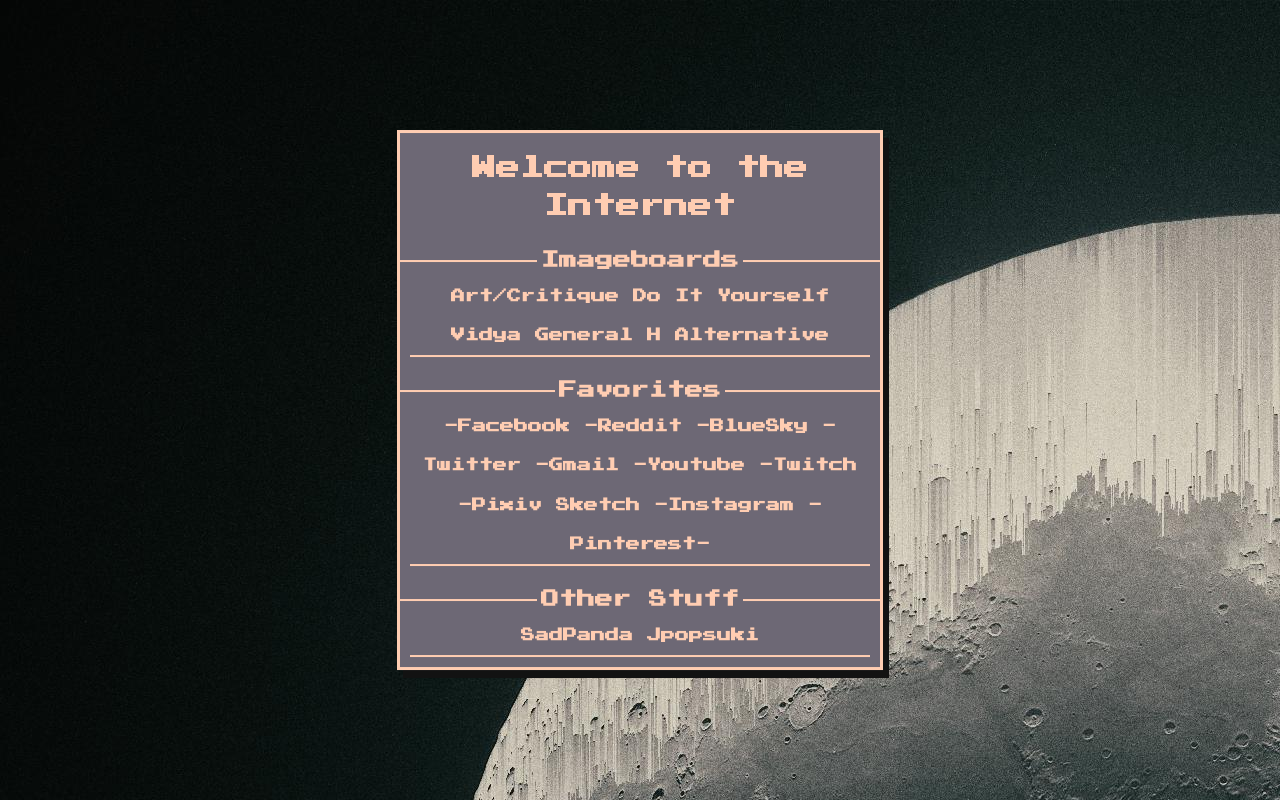
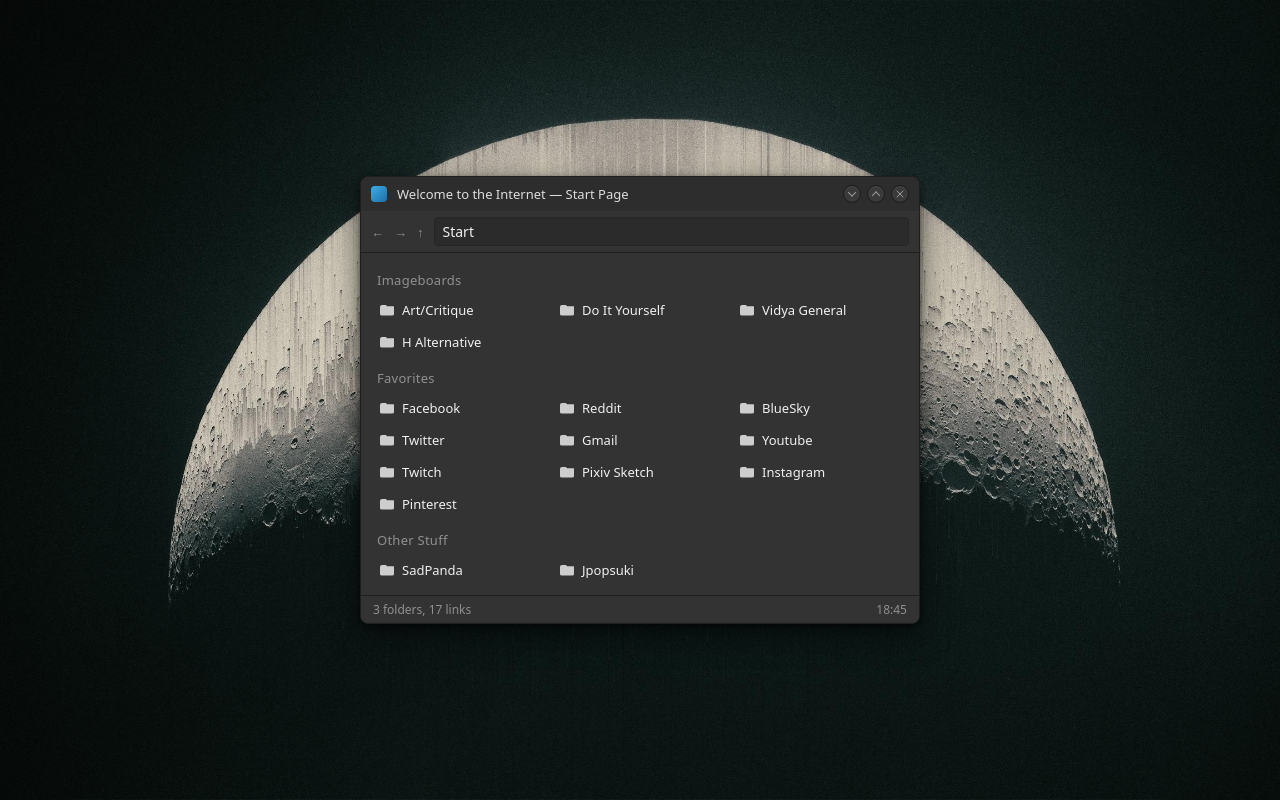
Before and after one commit to Ahegao/SOCStartpage, a plain HTML site: page index.html in a window 1280 px wide. Drawn offline with Linux system fonts and the light colour scheme.

Commit message:
Add files via upload

```diff
--- a/css/style.css
+++ b/css/style.css
@@ -1,90 +1,192 @@
-@font-face {
-	font-family: "Press Start 2P";
-	src: url(../fonts/PressStart2P.ttf);
+/* KDE Plasma (Breeze Dark-style) look: matches a Dolphin window on a lunar wallpaper */
+
+:root {
+	--titlebar:   #2d2d2d;   /* window titlebar / sidebar */
+	--surface:    #333333;   /* main view */
+	--surface-hi: #3b3b3b;   /* hover / selected row */
+	--border:     #1f1f1f;
+	--text:       #eff0f1;
+	--text-dim:   #8e9092;
+	--accent:     #3daee9;   /* Plasma focus blue (used sparingly) */
+	--radius:     8px;
+	--font: "Noto Sans", "Open Sans", "Oxygen", "Segoe UI", system-ui, sans-serif;
 }
 
-body{
-	background-image: url(../img/bg.jpg);
-	/*background-color: #202124;*/
-	font-family: "Press Start 2P", sans-serif;
+* { box-sizing: border-box; }
+
+html, body { height: 100%; margin: 0; }
+
+body {
+	background: #000 url(../img/bg.jpg) center / cover no-repeat fixed;
+	font-family: var(--font);
+	font-size: 14px;
+	color: var(--text);
 }
 
-.clock-container{
-	text-align: center;
-	color: #ccc;
-	border-style: double;
-	margin: 0 33.33%;
-	padding: 10px 0;
-}
-
-.container1{
+/* ---------- Window ---------- */
+.window {
 	position: fixed;
 	top: 50%;
 	left: 50%;
 	transform: translate(-50%, -50%);
-	background: #6D6875;
-	max-width: 480px;
-	border-style: solid;
-	/*border-radius: 4px;  --- round corners ---*/
-	border-color: #FFCDB2;
-	box-shadow: 6px 8px #121212;
+	width: min(560px, calc(100vw - 24px));
+	max-height: calc(100vh - 24px);
+	display: flex;
+	flex-direction: column;
+	background: var(--surface);
+	border: 1px solid var(--border);
+	border-radius: var(--radius);
+	box-shadow: 0 10px 30px rgba(0, 0, 0, .6), 0 2px 6px rgba(0, 0, 0, .5);
+	overflow: hidden;
 }
 
-h1{
-	color: #FFCDB2;
-	text-align: center;
-	font-size: 24px;
-	line-height: 1.6;
+/* ---------- Titlebar ---------- */
+.titlebar {
+	display: flex;
+	align-items: center;
+	gap: 10px;
+	padding: 0 10px;
+	height: 34px;
+	background: var(--titlebar);
+	flex: none;
 }
 
-h2 span{
-	position: relative;
-	bottom: -9px;
-	background: #6D6875;
-	padding: 0 4px;
+.titlebar .app-icon {
+	width: 16px; height: 16px;
+	border-radius: 4px;
+	background: linear-gradient(135deg, #3daee9, #1d6fa5);
 }
 
-h2{
-	border-bottom: 2px solid #FFCDB2;
-	color: #FFCDB2;
-	/* margin: 10px 10px; */
-	text-align: center;
-	font-size: 18px;
-
+.titlebar h1 {
+	flex: 1;
+	margin: 0;
+	font-size: 13px;
+	font-weight: 400;
+	color: var(--text);
+	opacity: .9;
 }
 
-h3{
-	border-bottom: 2px solid #FFCDB2;
-	color: #FFCDB2;
-	margin: 10px 10px;
-	text-align: center;
-	font-size: 14px;
-	line-height: 2.8;
-}
-/*
-.box{
-	margin: 24px auto;
-	background-color: #000000;
-	border-style: solid;
-	border-radius: 4px;  --- round corners ---
-	border-color: #ffffff;
+.wbtns { display: flex; gap: 6px; }
 
-} */
-a{
-	color: #FFCDB2;
-	padding: 4px 0;
-	font-size: 14px;
-	text-decoration: none;
+.wbtns span {
+	width: 18px; height: 18px;
+	border-radius: 50%;
+	background: #3a3a3a;
+	border: 1px solid #1a1a1a;
+	box-shadow: inset 0 1px 0 rgba(255, 255, 255, .08);
+	position: relative;
 }
 
-lu{
-	padding: 2px;
+/* chevron glyphs: minimize, maximize, close */
+.wbtns span::after {
+	content: "";
+	position: absolute;
+	left: 50%; top: 50%;
+	width: 5px; height: 5px;
+	border-right: 1.5px solid #9a9a9a;
+	border-bottom: 1.5px solid #9a9a9a;
+	transform: translate(-50%, -75%) rotate(45deg);
+}
+.wbtns span:nth-child(2)::after { transform: translate(-50%, -25%) rotate(-135deg); }
+.wbtns span:nth-child(3)::after {
+	border: 0;
+	width: 10px; height: 10px;
+	background:
+		linear-gradient(45deg,  transparent 45%, #9a9a9a 45%, #9a9a9a 55%, transparent 55%),
+		linear-gradient(-45deg, transparent 45%, #9a9a9a 45%, #9a9a9a 55%, transparent 55%);
+	transform: translate(-50%, -50%) scale(.7);
 }
 
-li{
-	text-align: center;
-	list-style-type: none;
+/* ---------- Toolbar (location bar) ---------- */
+.toolbar {
+	display: flex;
+	align-items: center;
+	gap: 10px;
+	padding: 6px 10px;
+	background: var(--surface);
+	border-bottom: 1px solid var(--border);
+	flex: none;
+}
+
+.toolbar .crumb {
+	flex: 1;
+	padding: 4px 8px;
+	background: #2b2b2b;
+	border: 1px solid #262626;
+	border-radius: 4px;
+	color: var(--text);
+}
+
+.toolbar .tool { color: var(--text-dim); font-size: 13px; }
+
+/* ---------- Content ---------- */
+.content {
+	overflow-y: auto;
+	padding: 6px 10px 10px;
+	scrollbar-width: thin;
+	scrollbar-color: #555 transparent;
+}
+
+.box { margin-top: 10px; }
+
+/* "Places" / "Remote" / "Recent" style group headings */
+.box h2 {
+	margin: 0 0 4px;
+	padding: 2px 6px;
+	font-size: 13px;
+	font-weight: 300;
+	letter-spacing: .02em;
+	color: var(--text-dim);
+}
+
+.box h3 {
+	margin: 0;
+	display: grid;
+	grid-template-columns: repeat(auto-fill, minmax(150px, 1fr));
+	gap: 2px;
+	font-weight: 400;
+}
+
+a {
+	display: flex;
+	align-items: center;
+	gap: 8px;
+	padding: 5px 8px;
+	border-radius: 4px;
+	color: var(--text);
+	font-size: 13px;
 	text-decoration: none;
-	padding: 6px 2px;
-	margin: 6px 2px;
+	border: 1px solid transparent;
 }
+
+/* small Breeze-ish folder glyph */
+a::before {
+	content: "";
+	flex: none;
+	width: 14px; height: 11px;
+	border-radius: 2px;
+	background: #e8e8e8;
+	opacity: .85;
+	clip-path: polygon(0 0, 40% 0, 50% 15%, 100% 15%, 100% 100%, 0 100%);
+}
+
+a:hover {
+	background: var(--surface-hi);
+	border-color: rgba(61, 174, 233, .45);   /* Plasma hover/focus ring */
+}
+
+a:focus-visible { outline: 2px solid var(--accent); outline-offset: -2px; }
+
+/* ---------- Status bar ---------- */
+.statusbar {
+	display: flex;
+	justify-content: space-between;
+	padding: 5px 12px;
+	font-size: 12px;
+	color: var(--text-dim);
+	background: var(--surface);
+	border-top: 1px solid var(--border);
+	flex: none;
+}
+
+#clock { font-variant-numeric: tabular-nums; }
--- a/index.html
+++ b/index.html
@@ -1,35 +1,35 @@
 <!DOCTYPE html>
-<html lang="eng">
-<html>
+<html lang="en">
 
 <head>
-<!-- Start -->
 <meta charset="UTF-8" />
-<title>Welcome to the Internet</title> <!--remove prototype when finished-->
-
-<!-- CSS ref -->
+<meta name="viewport" content="width=device-width, initial-scale=1" />
+<title>Welcome to the Internet</title>
 <link href="css/style.css" rel="stylesheet" type="text/css">
 </head>
 
-<body onload="startTime()">
+<body>
 
+	<!-- Styled after a KDE Plasma / Dolphin window -->
+	<div class="window">
 
-
-	<div class="container1">
-
-		<div class="title1">
-			<h1 id="title">Welcome to the Internet</h1>
+		<div class="titlebar">
+			<span class="app-icon"></span>
+			<h1 id="title">Welcome to the Internet — Start Page</h1>
+			<div class="wbtns"><span></span><span></span><span></span></div>
 		</div>
 
-		<!-- Uncomment for clock---	<div class="clock-container">
-				<div class="clock" id="clock"></div>
-			</div> -->
+		<div class="toolbar">
+			<span class="tool">&larr;</span>
+			<span class="tool">&rarr;</span>
+			<span class="tool">&uarr;</span>
+			<span class="crumb">Start</span>
+		</div>
+
+		<div class="content">
 
 			<div class="box">
-			<h2>
-				<span>Imageboards</span>
-
-			</h2>
+				<h2>Imageboards</h2>
 				<h3>
 					<a href="https://boards.4chan.org/ic/">Art/Critique</a>
 					<a href="https://boards.4chan.org/diy/">Do It Yourself</a>
@@ -39,26 +39,24 @@
 			</div>
 
 			<div class="box">
-			<h2><span>Favorites</span></h2>
+				<h2>Favorites</h2>
 				<h3>
-				<a href="https://www.facebook.com/">-Facebook</a>
-				<a href="https://www.reddit.com/">-Reddit</a>
-				<a href="https://bsky.app/">-BlueSky</a>
-				<a href="https://twitter.com/">-Twitter</a>
-				<a href="https://mail.google.com/mail/u/0/#inbox">-Gmail</a>
-				<a href="https://www.youtube.com/feed/subscriptions">-Youtube</a>
-				<a href="https://www.twitch.tv/directory/following/games">-Twitch</a>
-				<a href="https://sketch.pixiv.net/lives">-Pixiv Sketch</a>
-				<!-- <a href="https://zenkit.com/c/PjPE6PZEy/art?v=70ZDJUh39A">-Zenkit-</a> -->
-				<a href="https://www.instagram.com/">-Instagram</a>
-				<a href="https://www.pinterest.com/">-Pinterest-</a>
-
+					<a href="https://www.facebook.com/">Facebook</a>
+					<a href="https://www.reddit.com/">Reddit</a>
+					<a href="https://bsky.app/">BlueSky</a>
+					<a href="https://twitter.com/">Twitter</a>
+					<a href="https://mail.google.com/mail/u/0/#inbox">Gmail</a>
+					<a href="https://www.youtube.com/feed/subscriptions">Youtube</a>
+					<a href="https://www.twitch.tv/directory/following/games">Twitch</a>
+					<a href="https://sketch.pixiv.net/lives">Pixiv Sketch</a>
+					<!-- <a href="https://zenkit.com/c/PjPE6PZEy/art?v=70ZDJUh39A">Zenkit</a> -->
+					<a href="https://www.instagram.com/">Instagram</a>
+					<a href="https://www.pinterest.com/">Pinterest</a>
 				</h3>
 			</div>
 
 			<div class="box">
-				<h2><span>Other Stuff</span></h2>
-
+				<h2>Other Stuff</h2>
 				<h3>
 					<a href="https://exhentai.org/">SadPanda</a>
 					<a href="https://jpopsuki.eu/">Jpopsuki</a>
@@ -66,10 +64,9 @@
 			</div>
 
 			<!-- <div class="box">
-				<h2><span>Home Server</span></h2>
-
+				<h2>Home Server</h2>
 				<h3>
-				<a href="192.168.0.101:8084">QBClient</a>
+					<a href="http://192.168.0.101:8084">QBClient</a>
 					<a href="https://192.168.0.101:9090/metrics/">Cockpit</a>
 					<a href="http://192.168.0.101:9000">Portainer</a>
 					<a href="http://192.168.0.101:8082">MangaReader</a>
@@ -79,12 +76,16 @@
 				</h3>
 			</div> -->
 
-		<!--scripts
+		</div>
+
+		<div class="statusbar">
+			<span>3 folders, 17 links</span>
+			<span id="clock"></span>
+		</div>
+
+	</div>
+
 	<script src="js/reloj.js"></script>
-
-		-->
-
-
 </body>
 
 </html>
--- a/js/reloj.js
+++ b/js/reloj.js
@@ -6,7 +6,7 @@ var clockEl = document.querySelector('#clock');
 
 function getTime() {
   return new Date().toLocaleTimeString('en-US',
-     { hour12: false, hour: 'numeric', minute: 'numeric', second: 'numeric' }).toString();
+     { hour12: false, hour: "2-digit", minute: "2-digit" }).toString();
 }
 
 function setTime() {
```
Lines whose indentation alone changed are shown as unchanged.
